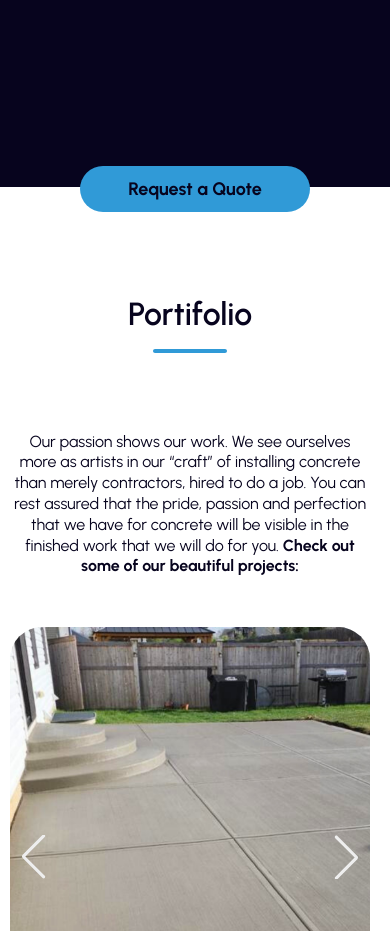
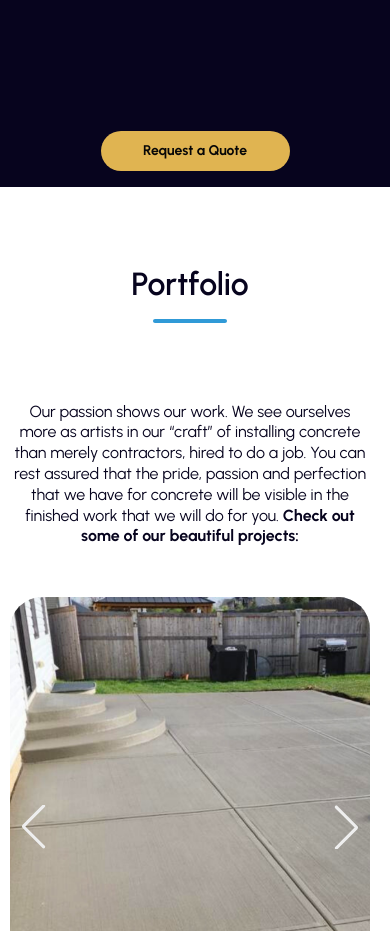
Before and after one commit to flaviasiv/MMK, a website: page index.html in a window 390 px wide. Shown: the part 3840-4771 px from the top of the page. Drawn offline with nearby package versions, Linux system fonts and the light colour scheme.

Commit message:
alteracoes1 08-01

```diff
--- a/css/style.css
+++ b/css/style.css
@@ -895,16 +895,16 @@ header {
 }
 }
 .request{
-    position: relative;
+    position: absolute;
     display: flex;
     justify-content: center;
     align-items: center;
     width: 100%;
     max-width: 2990px;
     margin: auto;
-    height: 55px;
+    height: 0;
     padding-top: 0;
-    margin-top: -25;
+    z-index: 99;
 }
 .request a{
     display: block;
@@ -917,10 +917,11 @@ header {
     align-items: center;
     gap: 8px;
     border-radius: 72px;
-    background: #309AD7;
-    color: #07041E;
+    background: #E0B451;
+    color: #070707;
     font-size: 18px;
     font-weight: 700;
+    margin-top: -22px;
 }
 .request a:hover,
 .request a.active {
@@ -934,10 +935,15 @@ header {
     }
 }
 @media screen and (max-width:790px) {
-
 .request{
     padding-top: 0;
     margin-top: -25;
+}
+.request a{
+    width: 189px;
+    height: 40px;
+    padding: 16px 32px;
+    font-size: 14px;
 }
 }
 .portifoliotitle p{
--- a/index.html
+++ b/index.html
@@ -208,7 +208,7 @@
           <div class="portifolio">
             <img src="./assets/licensed-n-insured.png" alt="" class="licensed" draggable="false">
             <div class="portifoliotitle">
-                <h2>Portifolio<svg xmlns="http://www.w3.org/2000/svg" width="74" height="4" viewBox="0 0 74 4" fill="none">
+                <h2>Portfolio<svg xmlns="http://www.w3.org/2000/svg" width="74" height="4" viewBox="0 0 74 4" fill="none">
                   <path d="M0 2C0 0.895431 0.895431 0 2 0H72C73.1046 0 74 0.895431 74 2C74 3.10457 73.1046 4 72 4H2C0.895429 4 0 3.10457 0 2Z" fill="#309AD7"/>
                 </svg></h2> <br>
                 <p>Our passion shows our work. We see ourselves more as artists in our “craft” of installing concrete than merely contractors, hired to do a job. You can rest assured that the pride, passion and perfection that we have for concrete will be visible in the finished work that we will do for you. <span style="font-weight:bold;"> Check out some of our beautiful projects:</span></p>
```
